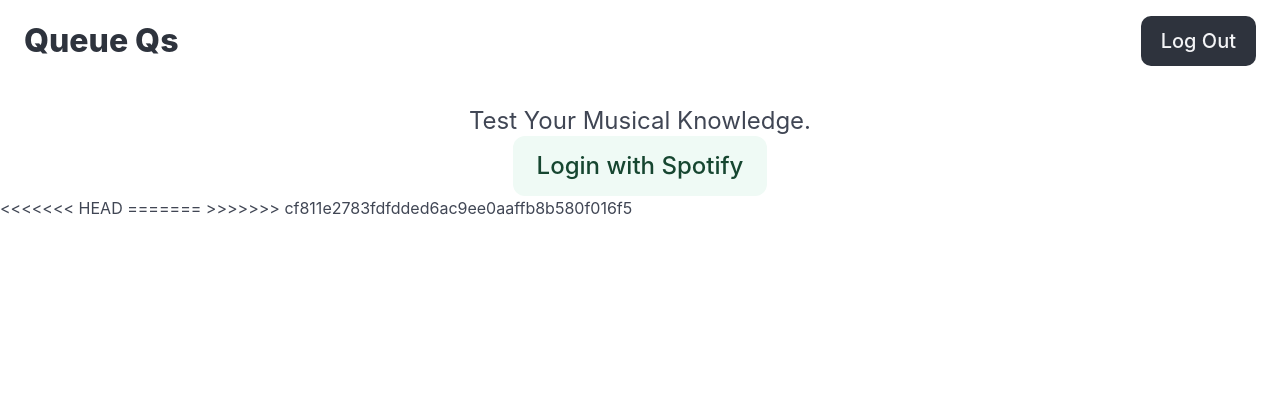
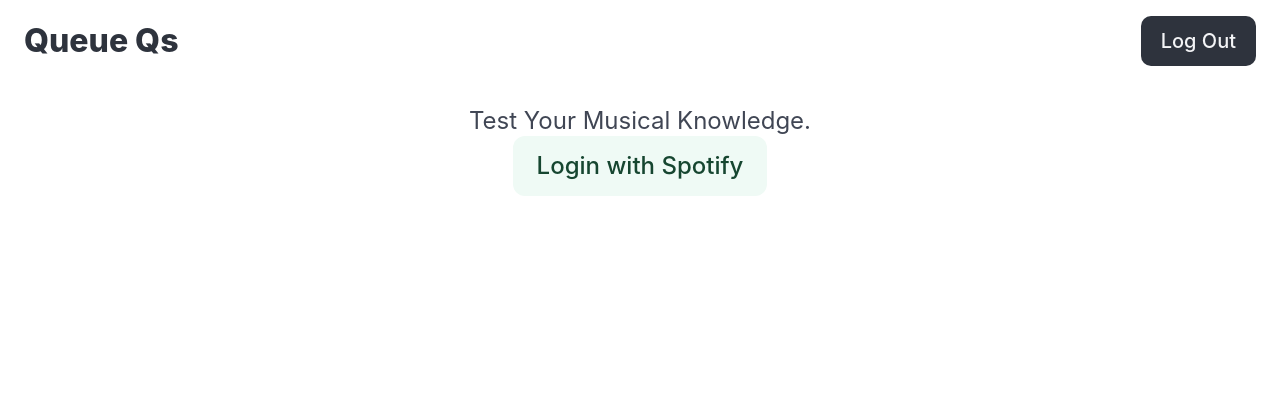
Before and after one commit to glebksenevichh/qqs, a Flask app: page / in a window 1280 px wide. Shown: the top 420 px of the page. Run offline with Flask 3, Linux system fonts and the light colour scheme.

Commit message:
Accepted change

```diff
--- a/templates/base.html
+++ b/templates/base.html
@@ -30,16 +30,14 @@
         {% endblock %}
     </main>
 
-<<<<<<< HEAD
-=======
     <footer class="footer pb-3" style="position: fixed; bottom: 0; right: 0; background-color: transparent;">
         <div class="content has-text-right">
             <a href="https://github.com/glebksenevichh/qqs" target="_blank" class="subtitle">GitHub</a>
         </div>
     </footer>
 </body>
+
 </html>
->>>>>>> cf811e2783fdfdded6ac9ee0aaffb8b580f016f5
 
 </body>
 
```
